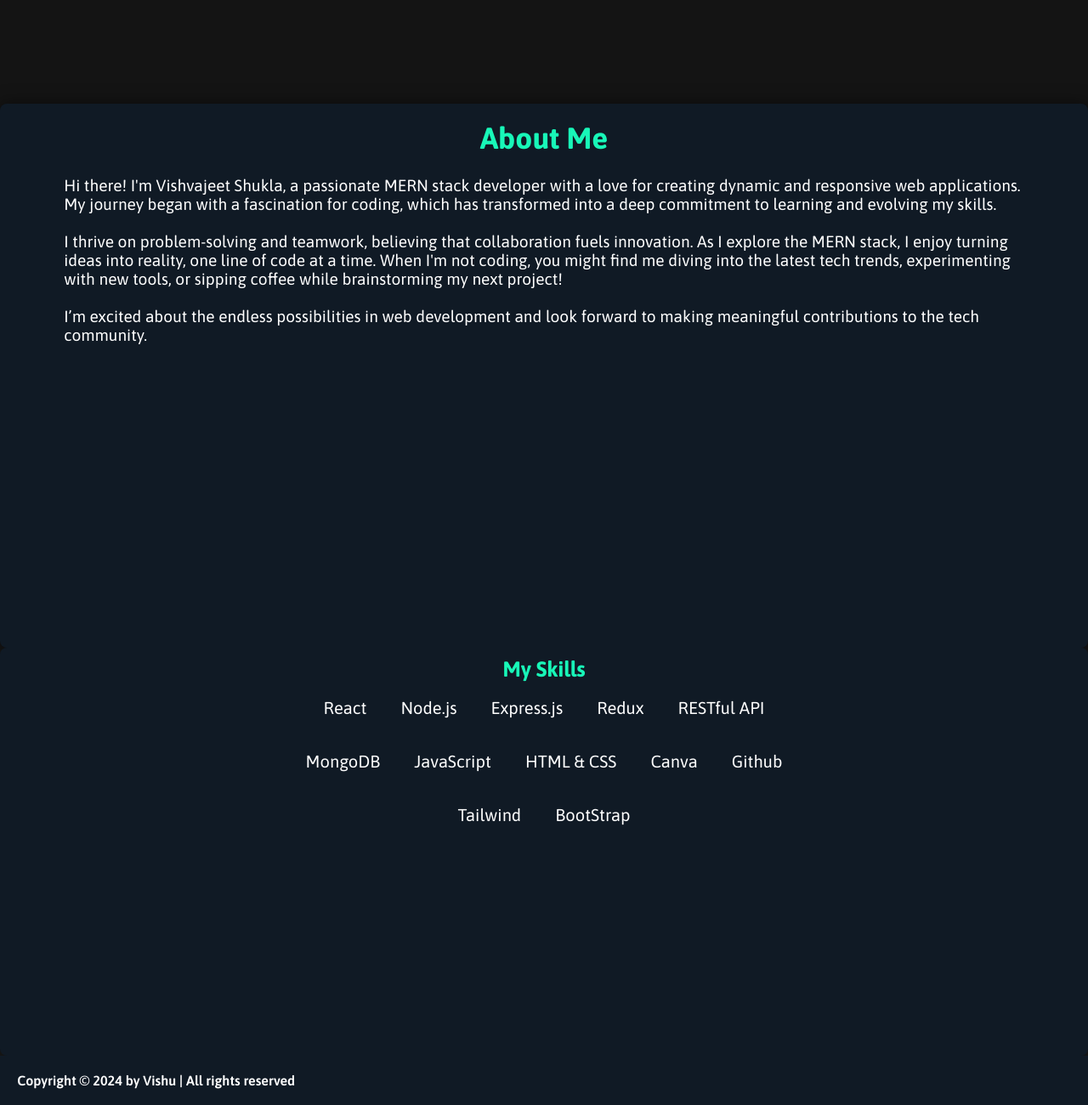
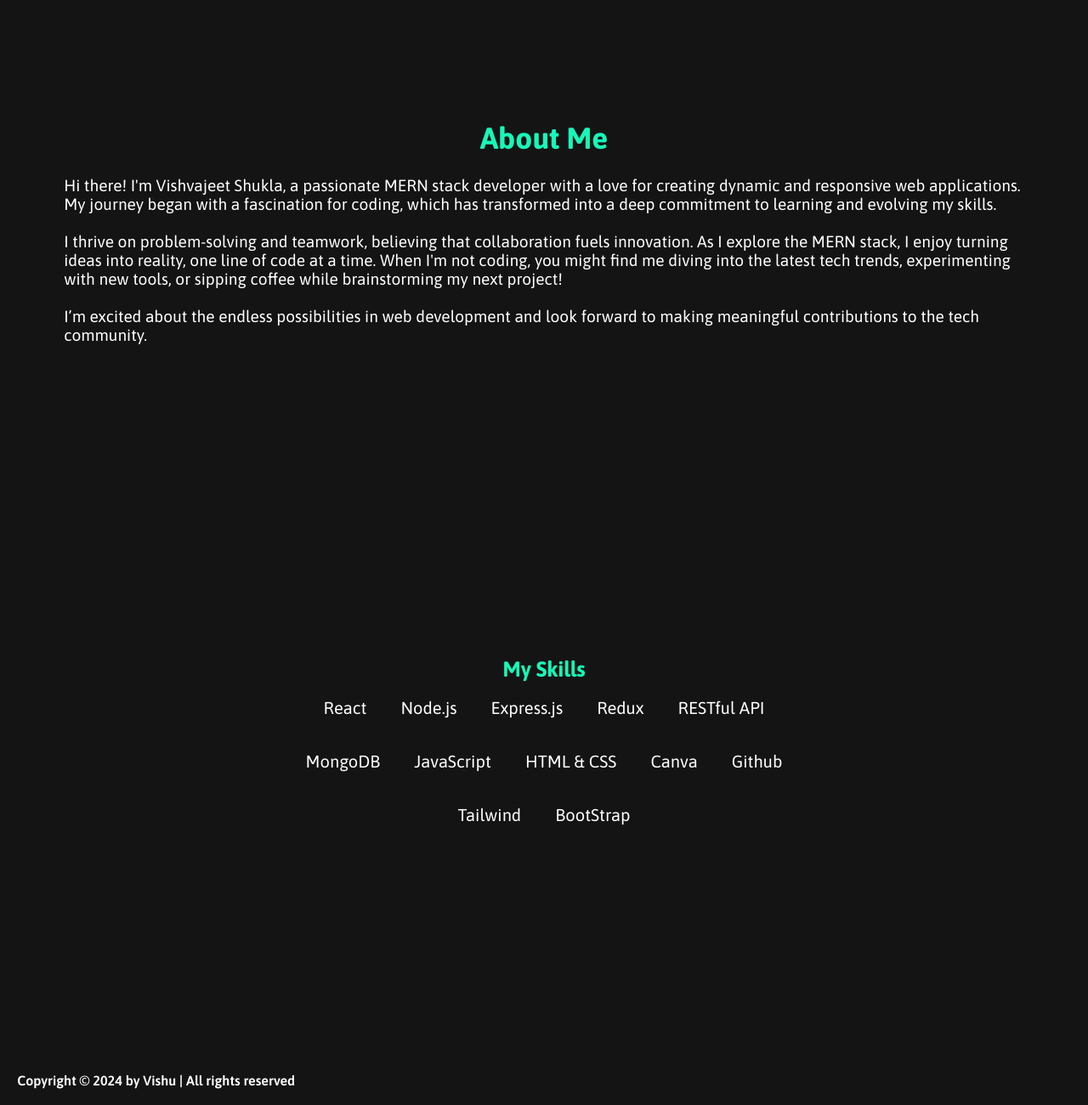
Before and after one commit to vishvajeet2012/vishvajeet-shukla-portfolio, a website: page index.html in a window 1280 px wide. Shown: the part 718-2018 px from the top of the page at 85% size. Drawn offline with nearby package versions, Linux system fonts and the light colour scheme.

Commit message:
update ui "change backgorund"

```diff
--- a/style.css
+++ b/style.css
@@ -175,7 +175,7 @@ section{
     align-items: center;
     flex-wrap: wrap;
     padding: 2rem;
-    background: var(--second-bg-color);
+    background: var(--bg-color);
 }
 
 .footer-text p{
@@ -188,10 +188,10 @@ section{
 }
 .about {
     min-height: 80vh;
-    background-color: var(--second-bg-color);
+    background: var(--bg-color);
     padding: 2rem 2rem;
     border-radius: 8px;
-    box-shadow: 0 0 20px rgba(0, 0, 0, 0.5);
+    /* box-shadow: 0 0 20px rgba(0, 0, 0, 0.5); */
 }
 
 .about-me.heading {
@@ -216,7 +216,7 @@ padding: 5px 55px 0px 55px;
 
 .skill {
 
-    background-color: var(--second-bg-color);
+    background: var(--bg-color);
      color: white;
     padding: 1rem 2rem;
     border-radius: 8px;
```
